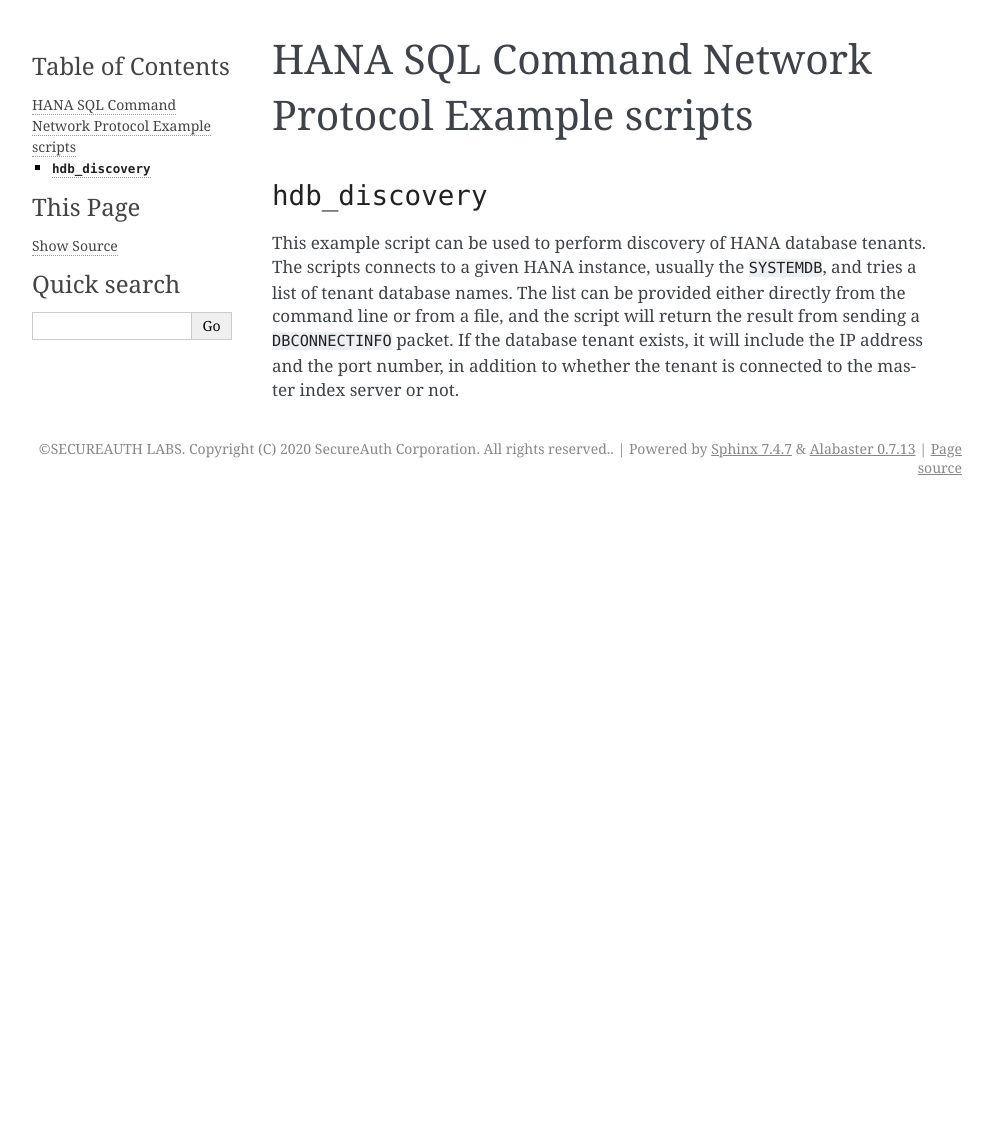
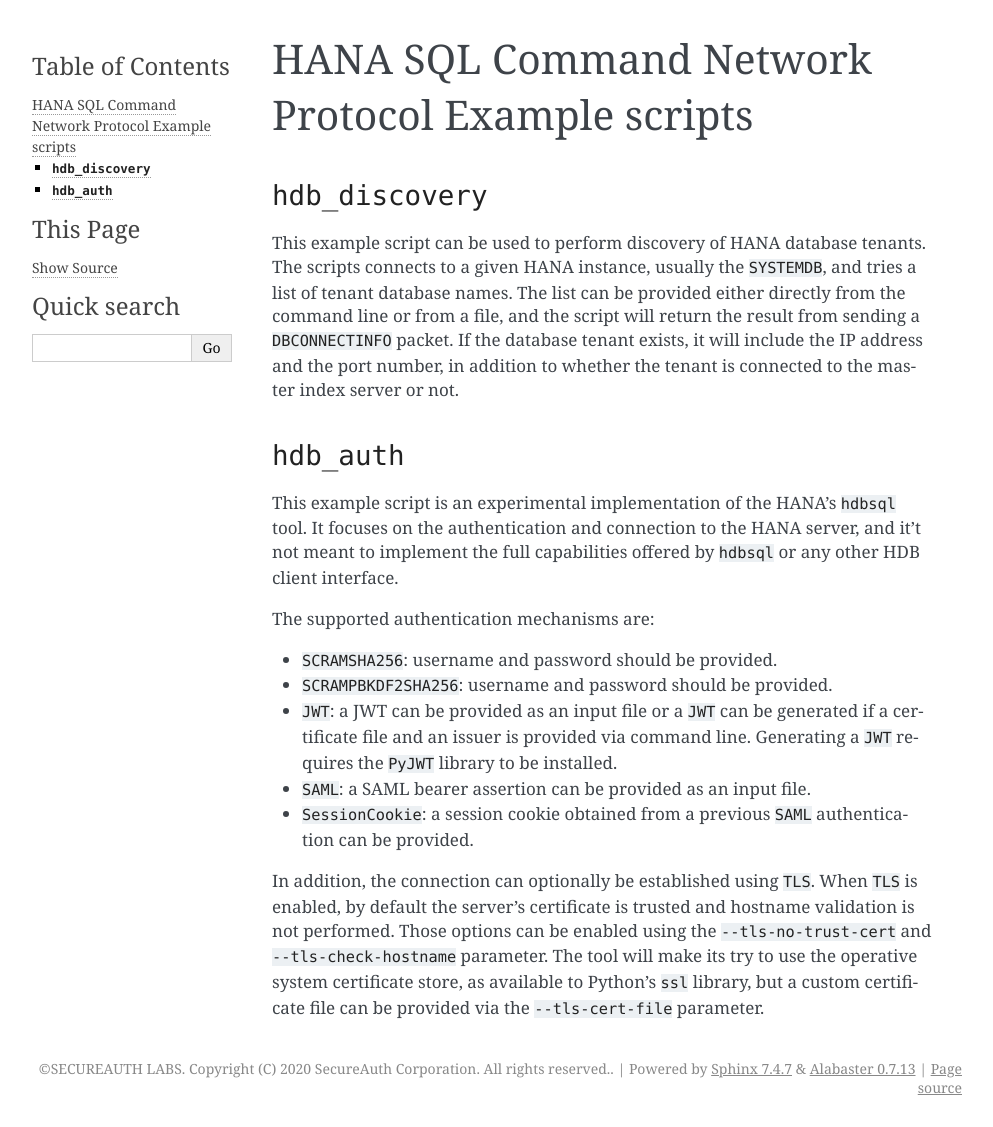
Before and after one commit to OWASP/pysap, a Sphinx documentation site: the page built from docs/examples/hdb.rst, in a window 1280 px wide. Shown: the whole page, without its empty margins (148-1141 px from the left). Built offline with Sphinx 7.4.7, drawn with Linux system fonts in a browser that asks for light colours; pages that are not in the unit, such as notebooks, are missing from menus; before the commit the page ends 900 px from its top, so only the background shows below that.

Commit message:
Added hdb_auth example documentation

```diff
--- a/docs/examples/hdb.rst
+++ b/docs/examples/hdb.rst
@@ -12,3 +12,29 @@ list can be provided either directly from the command line or from a file, and t
 the result from sending a ``DBCONNECTINFO`` packet. If the database tenant exists, it will include
 the IP address and the port number, in addition to whether the tenant is connected to the master index
 server or not.
+
+
+``hdb_auth``
+------------
+
+This example script is an experimental implementation of the HANA's ``hdbsql`` tool. It focuses on
+the authentication and connection to the HANA server, and it't not meant to implement the full
+capabilities offered by ``hdbsql`` or any other HDB client interface.
+
+The supported authentication mechanisms are:
+
+* ``SCRAMSHA256``: username and password should be provided.
+* ``SCRAMPBKDF2SHA256``: username and password should be provided.
+* ``JWT``: a JWT can be provided as an input file or a ``JWT`` can be generated if a certificate
+  file and an issuer is provided via command line. Generating a ``JWT`` requires the ``PyJWT``
+  library to be installed.
+* ``SAML``: a SAML bearer assertion can be provided as an input file.
+* ``SessionCookie``: a session cookie obtained from a previous ``SAML`` authentication can be
+  provided.
+
+In addition, the connection can optionally be established using ``TLS``. When ``TLS`` is enabled,
+by default the server's certificate is trusted and hostname validation is not performed. Those
+options can be enabled using the ``--tls-no-trust-cert`` and ``--tls-check-hostname`` parameter.
+The tool will make its try to use the operative system certificate store, as available to
+Python's ``ssl`` library, but a custom certificate file can be provided via the
+``--tls-cert-file`` parameter.
```
